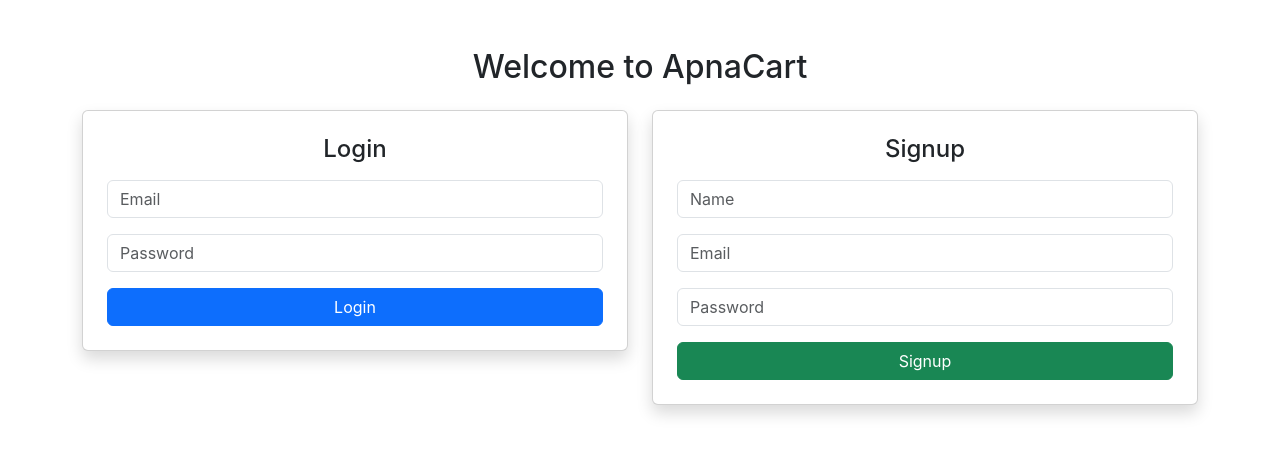
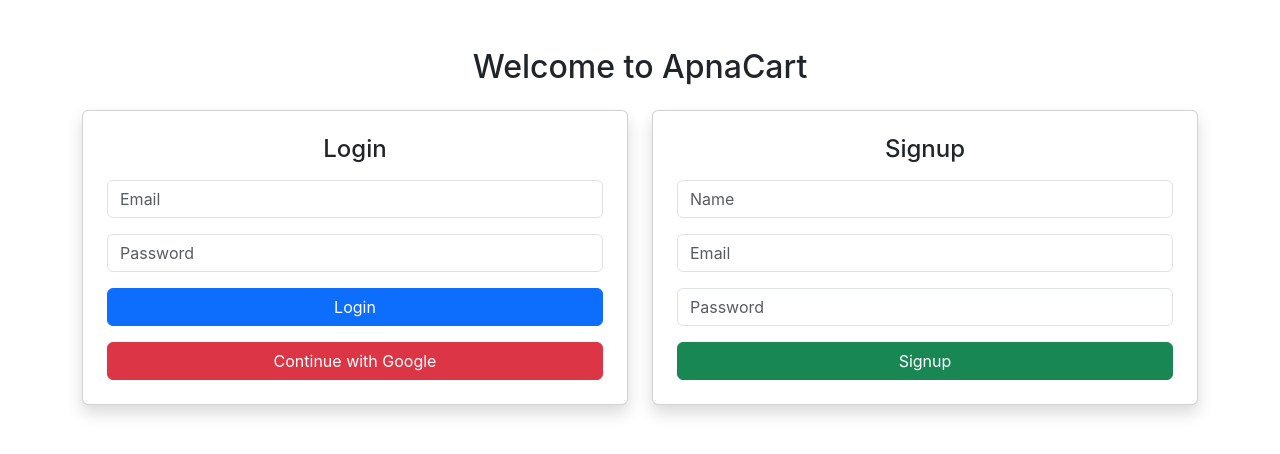
Before and after one commit to zohaib-babar/Apna-cart, a React (Create React App) app: page / in a window 1280 px wide. Shown: the top 454 px of the page. Built offline with nearby package versions, Linux system fonts and the light colour scheme.

Commit message:
add logim.js

```diff
--- a/src/components/Login.js
+++ b/src/components/Login.js
@@ -104,6 +104,7 @@
           onChange={(e) => setPassword(e.target.value)}
         />
         <button className="btn btn-primary w-100">Login</button>
+        <button className="btn btn-danger mt-3 w-100">Continue with Google</button>
       </form>
     </div>
   );
```
